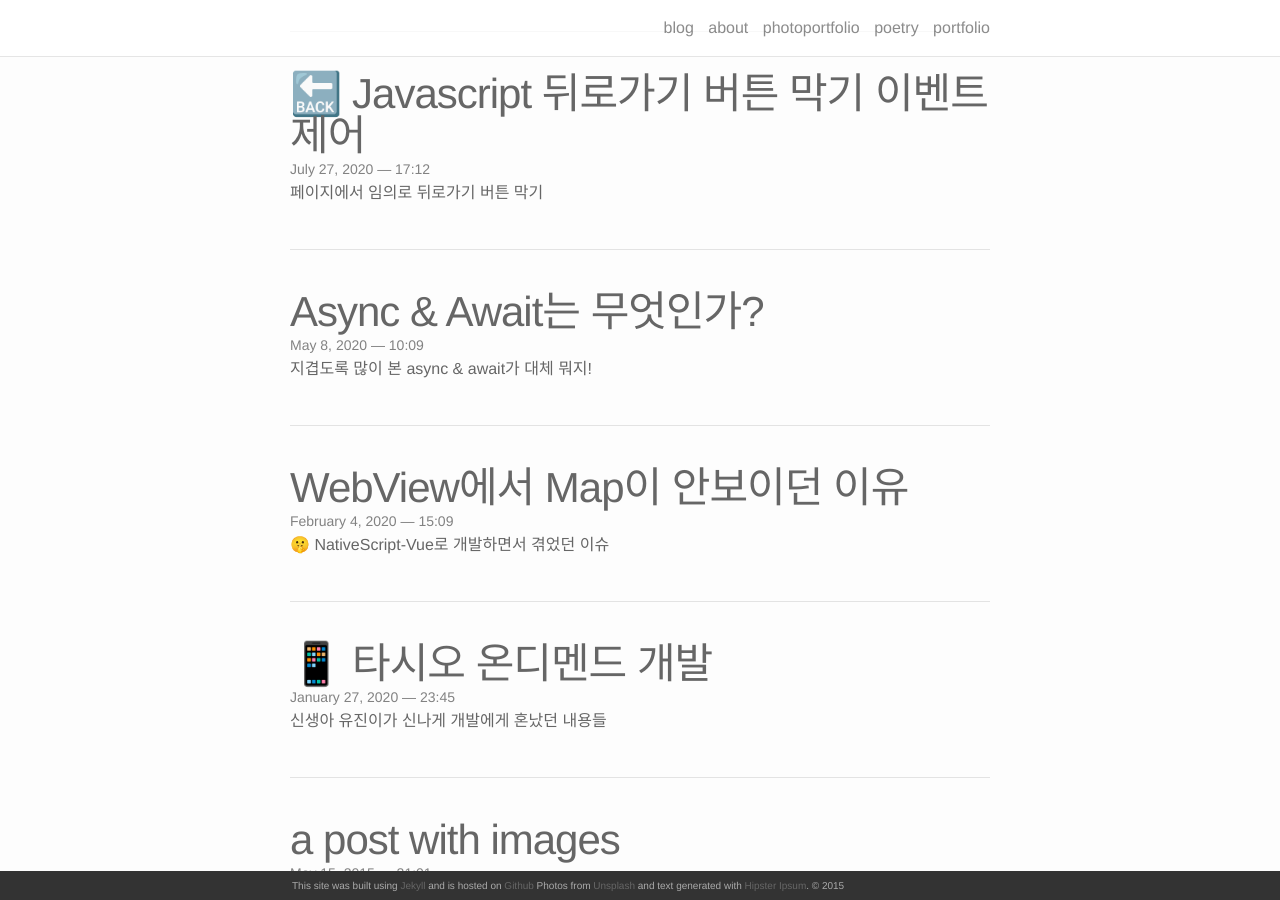
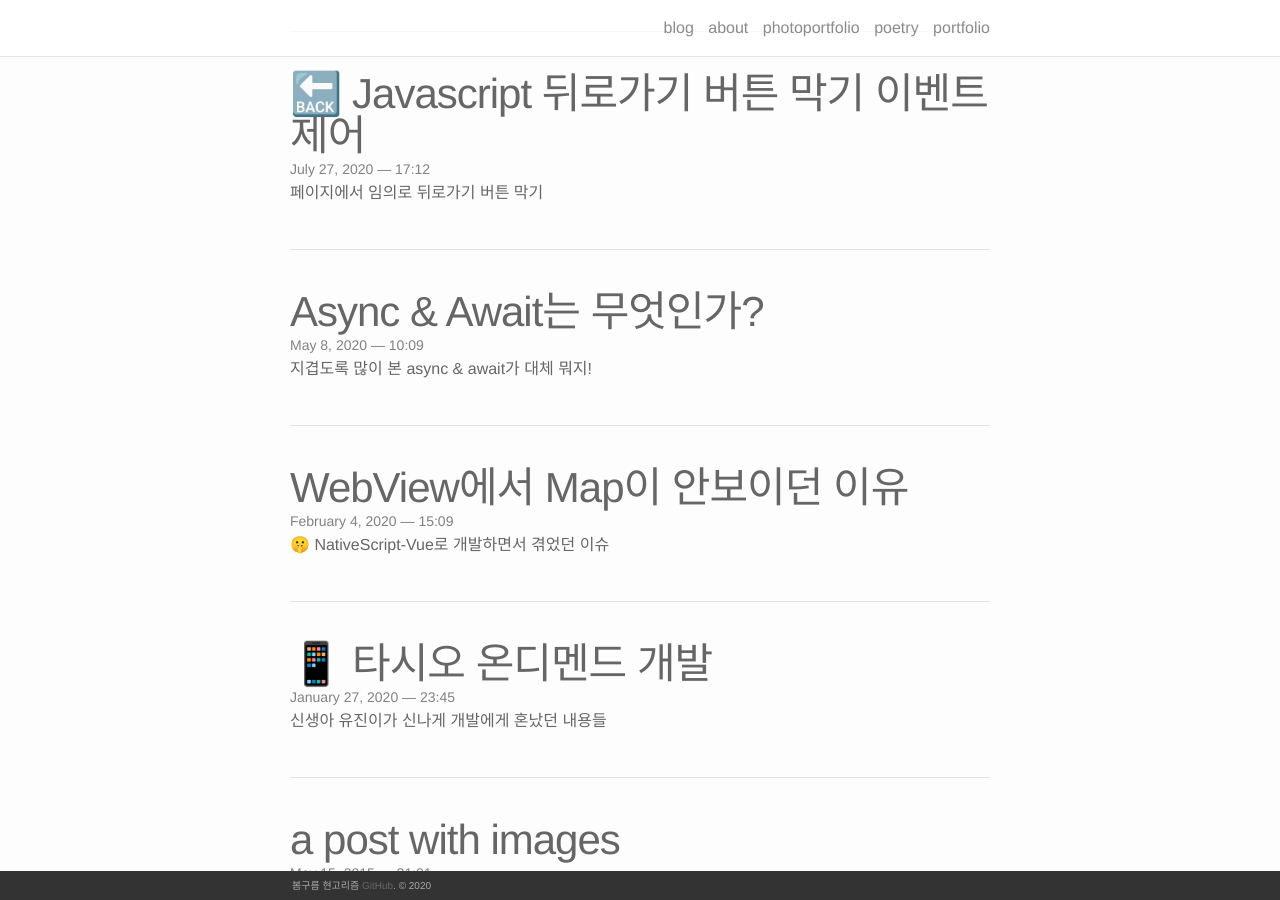
Before and after one commit to HyunYuJin/HyunYuJin.github.io, a Jekyll site: the page built from index.html, in a window 1280 px wide and 900 px high, scrolled down 620 px. Built offline with Jekyll 4.4.1, drawn with Linux system fonts in a browser that asks for light colours; nearby versions of some CDN libraries; the list of posts is cut into pages by our own code.

Commit message:
Change footer

```diff
--- a/_includes/footer.html
+++ b/_includes/footer.html
@@ -1,7 +1,7 @@
 <footer class="site-footer">
 
   <div class="wrapper">
-  	<p>This site was built using <a href="http://jekyllrb.com" target="_blank">Jekyll</a> and is hosted on <a href="https://github.com" target="_blank">Github</a> Photos from <a href="https://unsplash.com" target="_blank">Unsplash</a> and text generated with <a href="http://hipsum.co" target="_blank">Hipster Ipsum</a>. &#169; 2015</p>
+  	<p>봄구름 현고리즘 <a href="https://github.com/HyunYuJin" target="_blank">GitHub</a>. &#169; 2020</p>
   </div>
 
 </footer>
```
